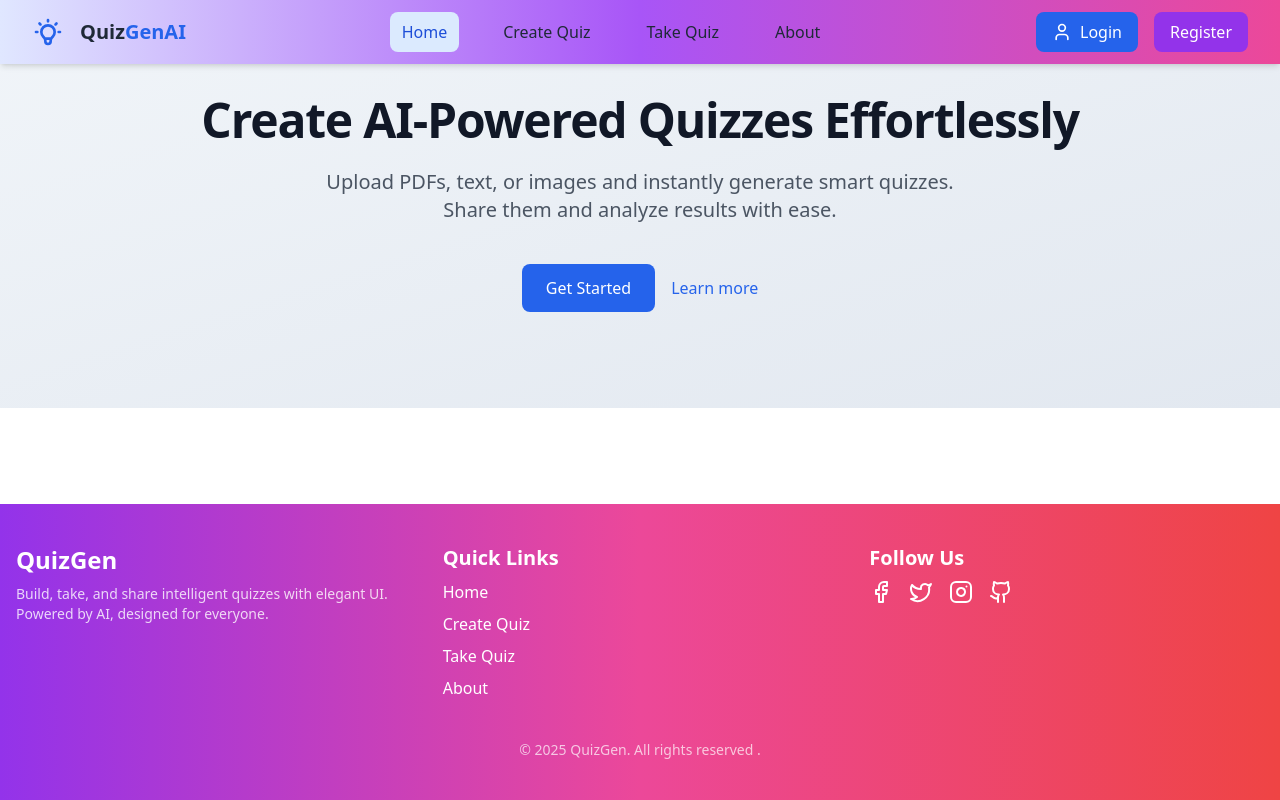
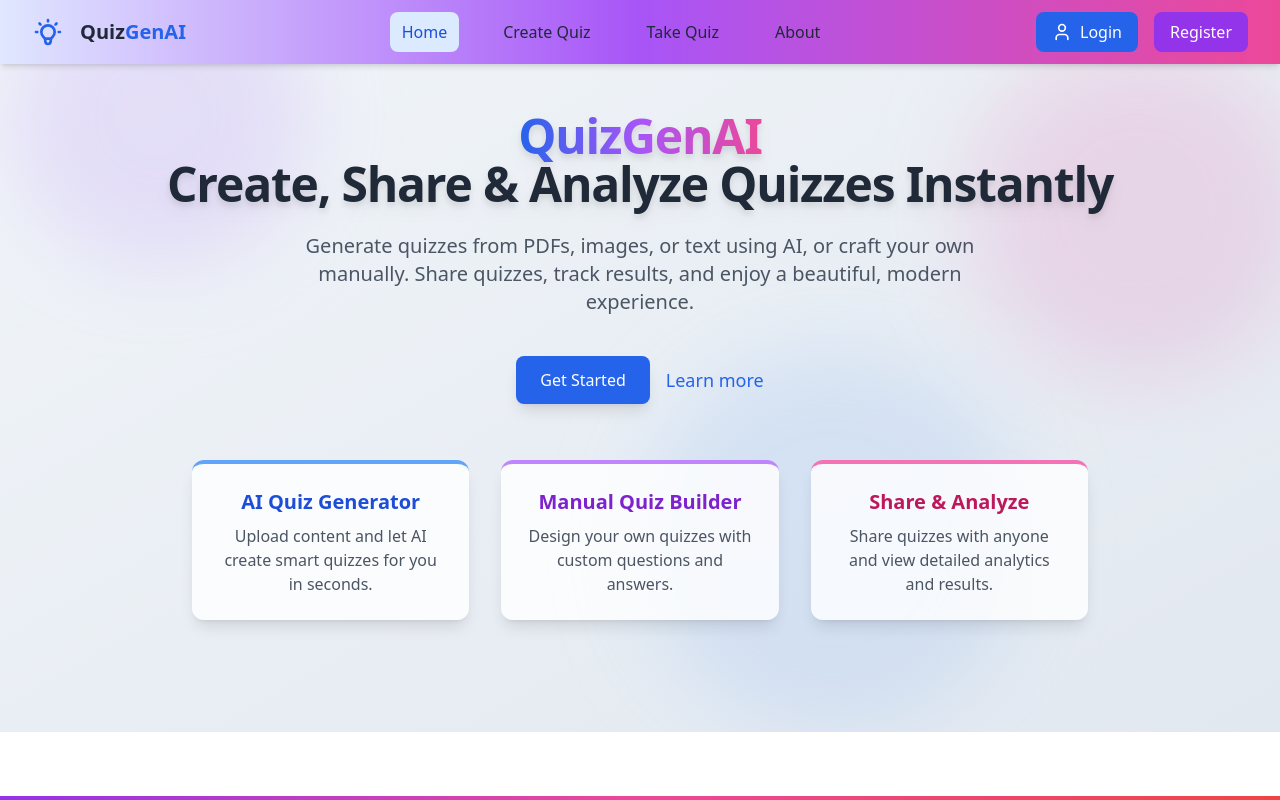
Before and after one commit to rajbhai129/QuizGenAI, a React (Create React App) app in the folder quiz-app/: page /about in a window 1280 px wide. Both pictures are taken after a click on the element "QuizGenAI". Shown: the top 800 px of the page. Built offline with nearby package versions, Linux system fonts and the light colour scheme; no server answers.

Commit message:
about and landing

```diff
--- a/quiz-app/src/App.js
+++ b/quiz-app/src/App.js
@@ -17,6 +17,7 @@ import QuizTypeSelector from './components/QuizTypeSelector'; // Import the new
 import TakeSharedQuiz from './components/TakeSharedQuiz';
 import ThankYou from './components/ThankYou';
 import AdminPanel from './components/AdminPanel';
+import About from './components/About';
 
 function App() {
   return (
@@ -28,6 +29,7 @@ function App() {
             <main className="flex-grow">
               <Routes>
                 <Route path="/" element={<LandingHero />} />
+                <Route path="/about" element={<About />} />
                 <Route path="/login" element={<Login />} />
                 <Route path="/register" element={<Register />} />
                 <Route
--- /dev/null
+++ b/quiz-app/src/components/About.jsx
@@ -0,0 +1,117 @@
+import React from 'react';
+import { Sparkles, BookOpen, PenTool, Share2, BarChart3, Users, Code2 } from 'lucide-react';
+
+const features = [
+  {
+    icon: <Sparkles className="w-8 h-8 text-blue-500 animate-bounce" />,
+    title: 'AI Quiz Generator',
+    desc: 'Generate quizzes instantly from PDFs, images, or text using advanced AI.'
+  },
+  {
+    icon: <PenTool className="w-8 h-8 text-purple-500 animate-pulse" />,
+    title: 'Manual Quiz Builder',
+    desc: 'Craft your own quizzes with custom questions and answers.'
+  },
+  {
+    icon: <Share2 className="w-8 h-8 text-pink-500 animate-spin-slow" />,
+    title: 'Easy Sharing',
+    desc: 'Share quizzes with friends, students, or colleagues in one click.'
+  },
+  {
+    icon: <BarChart3 className="w-8 h-8 text-green-500 animate-pulse" />,
+    title: 'Analytics & Results',
+    desc: 'Track performance and get detailed quiz analytics.'
+  },
+];
+
+const techStack = [
+  { name: 'React', color: 'text-blue-600' },
+  { name: 'Tailwind CSS', color: 'text-cyan-500' },
+  { name: 'Node.js', color: 'text-green-600' },
+  { name: 'Express', color: 'text-gray-800' },
+  { name: 'MongoDB', color: 'text-green-700' },
+  { name: 'OpenAI/Together AI', color: 'text-purple-600' },
+];
+
+const About = () => {
+  return (
+    <section className="relative min-h-screen bg-gradient-to-br from-purple-100 via-pink-100 to-blue-100 py-20 px-4 overflow-hidden">
+      {/* Animated Blobs */}
+      <div className="absolute top-0 left-0 w-72 h-72 bg-purple-300 rounded-full mix-blend-multiply filter blur-2xl opacity-30 animate-blob z-0" style={{animationDelay: '0s'}}></div>
+      <div className="absolute top-20 right-0 w-80 h-80 bg-pink-300 rounded-full mix-blend-multiply filter blur-2xl opacity-30 animate-blob z-0 animation-delay-2000" style={{animationDelay: '2s'}}></div>
+      <div className="absolute bottom-0 left-1/2 w-96 h-96 bg-blue-300 rounded-full mix-blend-multiply filter blur-2xl opacity-20 animate-blob z-0 animation-delay-4000" style={{animationDelay: '4s'}}></div>
+      <div className="max-w-5xl mx-auto relative z-10">
+        {/* Hero Section */}
+        <div className="text-center mb-16">
+          <h1 className="text-5xl font-extrabold text-gray-800 mb-4 drop-shadow-lg">
+            <span className="bg-gradient-to-r from-blue-600 via-purple-500 to-pink-500 bg-clip-text text-transparent animate-gradient-x">About QuizGenAI</span>
+          </h1>
+          <p className="text-lg md:text-xl text-gray-600 max-w-2xl mx-auto">
+            QuizGenAI is your all-in-one platform to create, share, and analyze quizzes with the power of AI and a beautiful, modern interface.
+          </p>
+        </div>
+        {/* Features Section */}
+        <div className="mb-20">
+          <h2 className="text-3xl font-bold text-center mb-10 text-blue-700 flex items-center justify-center gap-2">
+            <Sparkles className="w-8 h-8 animate-bounce text-pink-500" /> Features
+          </h2>
+          <div className="grid grid-cols-1 md:grid-cols-2 gap-8">
+            {features.map((f, i) => (
+              <div key={i} className="bg-white/90 rounded-2xl shadow-xl p-8 flex items-center gap-6 border-t-4 border-blue-200 hover:scale-105 transition-transform duration-300 group">
+                <div>{f.icon}</div>
+                <div>
+                  <h3 className="text-xl font-semibold mb-1 group-hover:text-blue-600 transition">{f.title}</h3>
+                  <p className="text-gray-600">{f.desc}</p>
+                </div>
+              </div>
+            ))}
+          </div>
+        </div>
+        {/* Tech Stack Section */}
+        <div className="mb-20">
+          <h2 className="text-3xl font-bold text-center mb-8 text-purple-700 flex items-center justify-center gap-2">
+            <Code2 className="w-7 h-7 animate-pulse text-blue-500" /> Tech Stack
+          </h2>
+          <div className="flex flex-wrap justify-center gap-6">
+            {techStack.map((tech, i) => (
+              <span key={i} className={`px-6 py-2 rounded-full bg-white/80 shadow text-lg font-semibold border border-gray-200 hover:scale-110 transition ${tech.color}`}>
+                {tech.name}
+              </span>
+            ))}
+          </div>
+        </div>
+        {/* Team/Mission Section */}
+        <div className="mb-10 text-center">
+          <h2 className="text-3xl font-bold mb-4 text-pink-700 flex items-center justify-center gap-2">
+            <Users className="w-8 h-8 animate-bounce text-purple-500" /> Our Mission
+          </h2>
+          <p className="text-lg text-gray-700 max-w-2xl mx-auto mb-6">
+            We believe learning should be fun, accessible, and smart. QuizGenAI is built by passionate creators who love technology and education. Our mission is to empower everyone—students, teachers, and lifelong learners—to create and share knowledge in the most engaging way possible.
+          </p>
+          <div className="flex flex-col sm:flex-row justify-center items-center gap-6 mt-6">
+            <div className="bg-white/90 rounded-xl shadow-lg p-6 border-t-4 border-blue-400 animate-fade-in">
+              <h3 className="font-bold text-lg mb-2 text-blue-700">For Learners</h3>
+              <p className="text-gray-600">Practice, test, and improve your knowledge with instant feedback and analytics.</p>
+            </div>
+            <div className="bg-white/90 rounded-xl shadow-lg p-6 border-t-4 border-purple-400 animate-fade-in animation-delay-2000">
+              <h3 className="font-bold text-lg mb-2 text-purple-700">For Educators</h3>
+              <p className="text-gray-600">Create engaging quizzes, track student progress, and save time with AI-powered tools.</p>
+            </div>
+            <div className="bg-white/90 rounded-xl shadow-lg p-6 border-t-4 border-pink-400 animate-fade-in animation-delay-4000">
+              <h3 className="font-bold text-lg mb-2 text-pink-700">For Everyone</h3>
+              <p className="text-gray-600">Share knowledge, challenge friends, and make learning a social experience!</p>
+            </div>
+          </div>
+        </div>
+        {/* Call to Action */}
+        <div className="text-center mt-16">
+          <a href="/quiz" className="inline-block bg-gradient-to-r from-blue-600 via-purple-500 to-pink-500 text-white font-bold py-4 px-10 rounded-2xl shadow-lg text-2xl hover:scale-105 transition-all duration-200 animate-bounce">
+            Start Your Quiz Journey Now
+          </a>
+        </div>
+      </div>
+    </section>
+  );
+};
+
+export default About;
--- a/quiz-app/src/components/LandingHero.jsx
+++ b/quiz-app/src/components/LandingHero.jsx
@@ -2,29 +2,46 @@ import React from 'react';
 
 const LandingHero = () => {
   return (
-    <section className="bg-gradient-to-br from-slate-100 to-slate-200 text-gray-900 py-24 px-6 md:px-12 lg:px-20">
-      <div className="max-w-6xl mx-auto text-center">
-        <h1 className="text-4xl md:text-5xl font-bold leading-tight tracking-tight">
-          Create AI-Powered Quizzes Effortlessly
+    <section className="relative bg-gradient-to-br from-slate-100 to-slate-200 text-gray-900 py-28 px-6 md:px-12 lg:px-20 overflow-hidden">
+      {/* Animated Blobs */}
+      <div className="absolute top-0 left-0 w-72 h-72 bg-purple-300 rounded-full mix-blend-multiply filter blur-2xl opacity-30 animate-blob z-0" style={{animationDelay: '0s'}}></div>
+      <div className="absolute top-20 right-0 w-80 h-80 bg-pink-300 rounded-full mix-blend-multiply filter blur-2xl opacity-30 animate-blob z-0 animation-delay-2000" style={{animationDelay: '2s'}}></div>
+      <div className="absolute bottom-0 left-1/2 w-96 h-96 bg-blue-300 rounded-full mix-blend-multiply filter blur-2xl opacity-20 animate-blob z-0 animation-delay-4000" style={{animationDelay: '4s'}}></div>
+      <div className="max-w-6xl mx-auto text-center relative z-10">
+        <h1 className="text-4xl md:text-5xl font-extrabold leading-tight tracking-tight drop-shadow-lg">
+          <span className="bg-gradient-to-r from-blue-600 via-purple-500 to-pink-500 bg-clip-text text-transparent animate-gradient-x">QuizGenAI</span> <br />
+          <span className="text-gray-800">Create, Share & Analyze Quizzes Instantly</span>
         </h1>
-
         <p className="mt-6 text-lg md:text-xl text-gray-600 max-w-2xl mx-auto">
-          Upload PDFs, text, or images and instantly generate smart quizzes. Share them and analyze results with ease.
+          Generate quizzes from PDFs, images, or text using AI, or craft your own manually. Share quizzes, track results, and enjoy a beautiful, modern experience.
         </p>
-
         <div className="mt-10 flex flex-col sm:flex-row justify-center items-center gap-4">
           <a
             href="/quiz"
-            className="bg-blue-600 hover:bg-blue-700 text-white font-medium py-3 px-6 rounded-lg transition"
+            className="bg-blue-600 hover:bg-blue-700 text-white font-medium py-3 px-6 rounded-lg transition shadow-lg hover:scale-105"
           >
             Get Started
           </a>
           <a
             href="/about"
-            className="text-blue-600 hover:underline font-medium"
+            className="text-blue-600 hover:underline font-medium text-lg"
           >
             Learn more
           </a>
+        </div>
+        <div className="mt-14 grid grid-cols-1 md:grid-cols-3 gap-8 max-w-4xl mx-auto">
+          <div className="bg-white/80 rounded-xl shadow-lg p-6 border-t-4 border-blue-400">
+            <h3 className="font-bold text-xl mb-2 text-blue-700">AI Quiz Generator</h3>
+            <p className="text-gray-600">Upload content and let AI create smart quizzes for you in seconds.</p>
+          </div>
+          <div className="bg-white/80 rounded-xl shadow-lg p-6 border-t-4 border-purple-400">
+            <h3 className="font-bold text-xl mb-2 text-purple-700">Manual Quiz Builder</h3>
+            <p className="text-gray-600">Design your own quizzes with custom questions and answers.</p>
+          </div>
+          <div className="bg-white/80 rounded-xl shadow-lg p-6 border-t-4 border-pink-400">
+            <h3 className="font-bold text-xl mb-2 text-pink-700">Share & Analyze</h3>
+            <p className="text-gray-600">Share quizzes with anyone and view detailed analytics and results.</p>
+          </div>
         </div>
       </div>
     </section>
```
